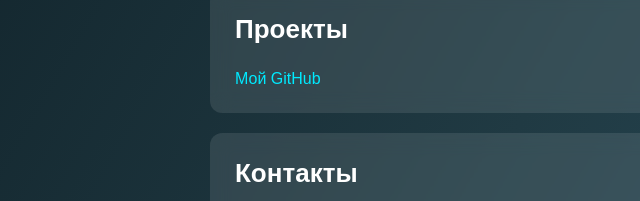
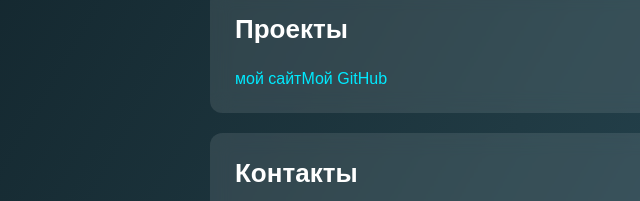
Before and after one commit to DeadMorosel/Temirkhan, a plain HTML site: page index.html in a window 1280 px wide. Shown: the part 532-733 px from the top of the page, 0-640 px from the left. Drawn offline with Linux system fonts and the light colour scheme.

Commit message:
Update index.html

```diff
--- a/index.html
+++ b/index.html
@@ -110,7 +110,7 @@
         <p></p>
         <p></p>
 
-        <a>             <a>
+        <a href = "2.html"> мой сайт  <a>
         <a href="https://github.com/DeadMorosel" target="_blank">Мой GitHub</a>
 
 
```
